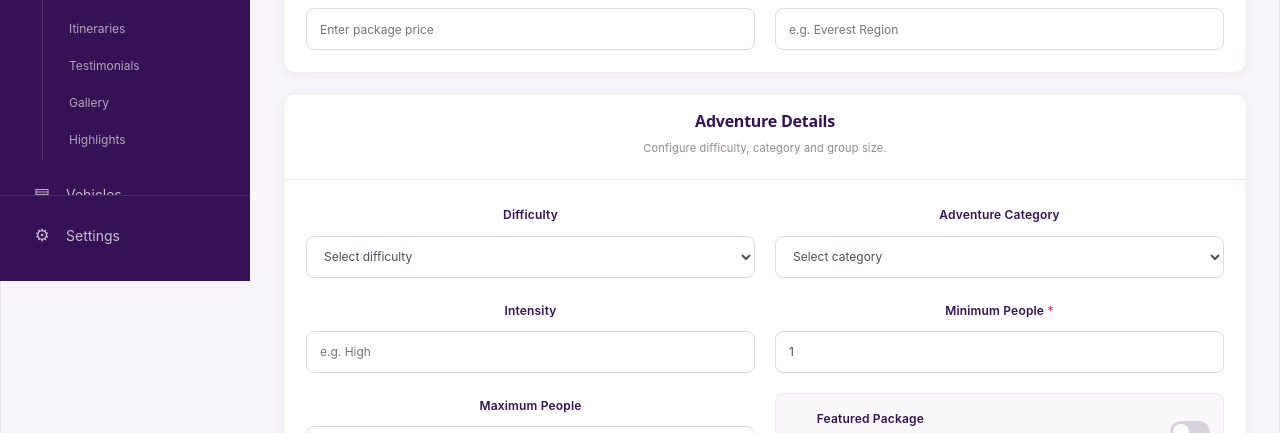
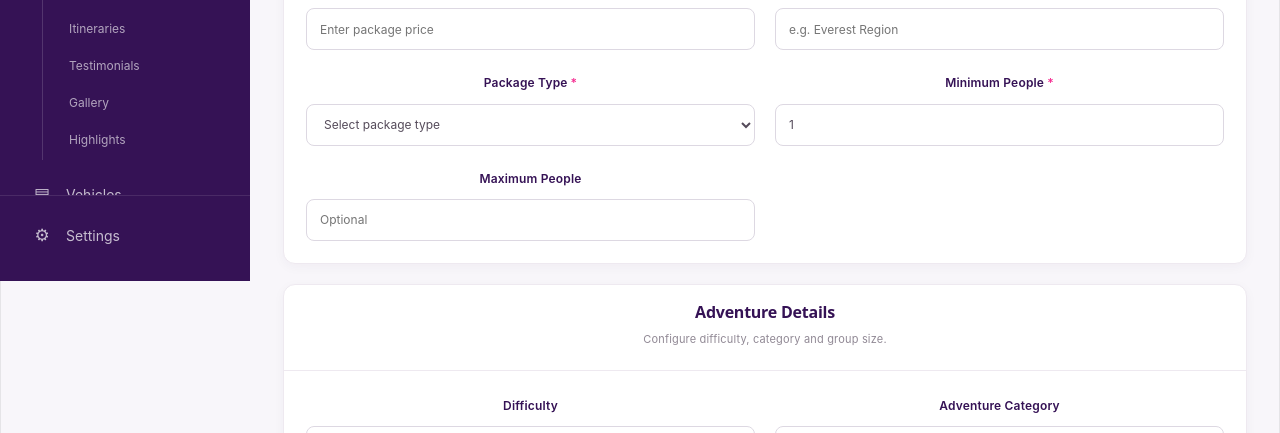
Before and after one commit to optiverseit/thtt-cms, a React (Vite) app: page /packages/create in a window 1280 px wide. Shown: the part 519-952 px from the top of the page. Built offline with nearby package versions, Linux system fonts and the light colour scheme; no server answers; sample sign-in values are in the browser's storage.

Commit message:
fixed packgage edit page

```diff
--- a/src/pages/Admin/Package/CreatePackage.jsx
+++ b/src/pages/Admin/Package/CreatePackage.jsx
@@ -29,6 +29,7 @@ const CreatePackage = () => {
         slug: "",
         duration: "",
         price: "",
+        package_type: "",
         image: null,
         category_id: "",
         is_featured: false,
@@ -295,7 +296,8 @@ const CreatePackage = () => {
             !formData.price ||
             !formData.image ||
             !formData.category_id ||
-            !formData.min_people
+            !formData.min_people ||
+            !formData.package_type
         ) {
             Swal.fire({
                 icon: "warning",
@@ -328,6 +330,7 @@ const CreatePackage = () => {
         data.append("slug", formData.slug.trim());
         data.append("duration", formData.duration.trim());
         data.append("price", formData.price);
+        data.append("package_type", formData.package_type)
         data.append("image", formData.image);
         data.append("category_id", formData.category_id);
         data.append(
@@ -632,6 +635,62 @@ const CreatePackage = () => {
                                             />
                                         </div>
 
+                                        <div className="package-form-group">
+                                            <label>
+                                                Package Type
+                                                <span className="required">*</span>
+                                            </label>
+
+                                            <select
+                                                name="package_type"
+                                                value={formData.package_type}
+                                                onChange={handleChange}
+                                                disabled={saving}
+                                            >
+                                                <option value="">Select package type</option>
+                                                <option value="DOMESTIC">Domestic</option>
+                                                <option value="INTERNATIONAL">International</option>
+                                            </select>
+                                        </div>
+
+                                        <div className="package-form-group">
+                                            <label>
+                                                Minimum People
+                                                <span className="required">
+                                                    *
+                                                </span>
+                                            </label>
+
+                                            <input
+                                                type="number"
+                                                name="min_people"
+                                                min="1"
+                                                value={
+                                                    formData.min_people
+                                                }
+                                                onChange={handleChange}
+                                                disabled={saving}
+                                            />
+                                        </div>
+
+                                        <div className="package-form-group">
+                                            <label>
+                                                Maximum People
+                                            </label>
+
+                                            <input
+                                                type="number"
+                                                name="max_people"
+                                                min="1"
+                                                value={
+                                                    formData.max_people
+                                                }
+                                                onChange={handleChange}
+                                                placeholder="Optional"
+                                                disabled={saving}
+                                            />
+                                        </div>
+
                                     </div>
                                 </div>
                             </div>
@@ -718,44 +777,6 @@ const CreatePackage = () => {
                                                 }
                                                 onChange={handleChange}
                                                 placeholder="e.g. High"
-                                                disabled={saving}
-                                            />
-                                        </div>
-
-                                        <div className="package-form-group">
-                                            <label>
-                                                Minimum People
-                                                <span className="required">
-                                                    *
-                                                </span>
-                                            </label>
-
-                                            <input
-                                                type="number"
-                                                name="min_people"
-                                                min="1"
-                                                value={
-                                                    formData.min_people
-                                                }
-                                                onChange={handleChange}
-                                                disabled={saving}
-                                            />
-                                        </div>
-
-                                        <div className="package-form-group">
-                                            <label>
-                                                Maximum People
-                                            </label>
-
-                                            <input
-                                                type="number"
-                                                name="max_people"
-                                                min="1"
-                                                value={
-                                                    formData.max_people
-                                                }
-                                                onChange={handleChange}
-                                                placeholder="Optional"
                                                 disabled={saving}
                                             />
                                         </div>
--- a/src/pages/Admin/Package/EditPackage.jsx
+++ b/src/pages/Admin/Package/EditPackage.jsx
@@ -34,6 +34,7 @@ const EditPackage = () => {
         slug: "",
         duration: "",
         price: "",
+        package_type: "",
         category_id: "",
         is_featured: false,
         difficulty: "",
@@ -121,6 +122,7 @@ const loadPageData = async () => {
                 slug: packageItem.slug || "",
                 duration: packageItem.duration || "",
                 price: packageItem.price || "",
+                package_type: packageItem.package_type || "",
                 category_id: packageItem.category_id || "",
                 is_featured:
                     packageItem.is_featured === true ||
@@ -418,6 +420,7 @@ const loadPageData = async () => {
             !formData.slug.trim() ||
             !formData.duration.trim() ||
             !formData.price ||
+            !formData.package_type ||
             !formData.category_id ||
             !formData.min_people
         ) {
@@ -468,6 +471,8 @@ const loadPageData = async () => {
             formData.price
         );
 
+        data.append("package_type", formData.package_type)
+
         data.append(
             "category_id",
             formData.category_id
@@ -862,121 +867,22 @@ const loadPageData = async () => {
                                             />
                                         </div>
 
-                                    </div>
-                                </div>
-                            </div>
-
-
-                            {/* ADVENTURE DETAILS */}
-
-                            <div className="edit-package-card">
-                                <div className="edit-package-card-header">
-                                    <h2>
-                                        Adventure Details
-                                    </h2>
-
-                                    <p>
-                                        Update difficulty,
-                                        category and group size.
-                                    </p>
-                                </div>
-
-                                <div className="edit-package-card-body">
-                                    <div className="edit-package-grid">
-
                                         <div className="edit-package-group">
                                             <label>
-                                                Difficulty
+                                                Package Type
+                                                <span className="required">*</span>
                                             </label>
 
                                             <select
-                                                name="difficulty"
-                                                value={
-                                                    formData.difficulty
-                                                }
-                                                onChange={
-                                                    handleChange
-                                                }
-                                                disabled={
-                                                    saving
-                                                }
+                                                name="package_type"
+                                                value={formData.package_type}
+                                                onChange={handleChange}
+                                                disabled={saving}
                                             >
-                                                <option value="">
-                                                    Select difficulty
-                                                </option>
-
-                                                <option value="Easy">
-                                                    Easy
-                                                </option>
-
-                                                <option value="Moderate">
-                                                    Moderate
-                                                </option>
-
-                                                <option value="Hard">
-                                                    Hard
-                                                </option>
-
-                                                <option value="Extreme">
-                                                    Extreme
-                                                </option>
+                                                <option value="">Select package type</option>
+                                                <option value="DOMESTIC">Domestic</option>
+                                                <option value="INTERNATIONAL">International</option>
                                             </select>
-                                        </div>
-
-                                        <div className="edit-package-group">
-                                            <label>
-                                                Adventure
-                                                Category
-                                            </label>
-
-                                            <select
-                                                name="adventure_category"
-                                                value={
-                                                    formData.adventure_category
-                                                }
-                                                onChange={
-                                                    handleChange
-                                                }
-                                                disabled={
-                                                    saving
-                                                }
-                                            >
-                                                <option value="">
-                                                    Select category
-                                                </option>
-
-                                                <option value="Air">
-                                                    Air
-                                                </option>
-
-                                                <option value="Water">
-                                                    Water
-                                                </option>
-
-                                                <option value="Land">
-                                                    Land
-                                                </option>
-                                            </select>
-                                        </div>
-
-                                        <div className="edit-package-group">
-                                            <label>
-                                                Intensity
-                                            </label>
-
-                                            <input
-                                                type="text"
-                                                name="intensity"
-                                                value={
-                                                    formData.intensity
-                                                }
-                                                onChange={
-                                                    handleChange
-                                                }
-                                                disabled={
-                                                    saving
-                                                }
-                                            />
                                         </div>
 
                                         <div className="edit-package-group">
@@ -1023,6 +929,125 @@ const loadPageData = async () => {
                                                 }
                                             />
                                         </div>
+
+                                    </div>
+                                </div>
+                            </div>
+
+
+                            {/* ADVENTURE DETAILS */}
+
+                            <div className="edit-package-card">
+                                <div className="edit-package-card-header">
+                                    <h2>
+                                        Adventure Details
+                                    </h2>
+
+                                    <p>
+                                        Update difficulty,
+                                        category and group size.
+                                    </p>
+                                </div>
+
+                                <div className="edit-package-card-body">
+                                    <div className="edit-package-grid">
+
+                                        <div className="edit-package-group">
+                                            <label>
+                                                Difficulty
+                                            </label>
+
+                                            <select
+                                                name="difficulty"
+                                                value={
+                                                    formData.difficulty
+                                                }
+                                                onChange={
+                                                    handleChange
+                                                }
+                                                disabled={
+                                                    saving
+                                                }
+                                            >
+                                                <option value="">
+                                                    Select difficulty
+                                                </option>
+
+                                                <option value="Easy">
+                                                    Easy
+                                                </option>
+
+                                                <option value="Moderate">
+                                                    Moderate
+                                                </option>
+
+                                                <option value="Hard">
+                                                    Hard
+                                                </option>
+
+                                                <option value="Extreme">
+                                                    Extreme
+                                                </option>
+                                            </select>
+                                        </div>
+
+                                        <div className="edit-package-group">
+                                            <label>
+                                                Adventure
+                                                Category
+                                            </label>
+
+                                            <select
+                                                name="adventure_category"
+                                                value={
+                                                    formData.adventure_category
+                                                }
+                                                onChange={
+                                                    handleChange
+                                                }
+                                                disabled={
+                                                    saving
+                                                }
+                                            >
+                                                <option value="">
+                                                    Select category
+                                                </option>
+
+                                                <option value="Air">
+                                                    Air
+                                                </option>
+
+                                                <option value="Water">
+                                                    Water
+                                                </option>
+
+                                                <option value="Land">
+                                                    Land
+                                                </option>
+                                            </select>
+                                        </div>
+
+                                        <div className="edit-package-group">
+                                            <label>
+                                                Intensity
+                                            </label>
+
+                                            <input
+                                                type="text"
+                                                name="intensity"
+                                                value={
+                                                    formData.intensity
+                                                }
+                                                onChange={
+                                                    handleChange
+                                                }
+                                                disabled={
+                                                    saving
+                                                }
+                                            />
+                                        </div>
+
+
 
                                         <div className="edit-package-featured">
                                             <div>
```
Lines whose indentation alone changed are shown as unchanged.
